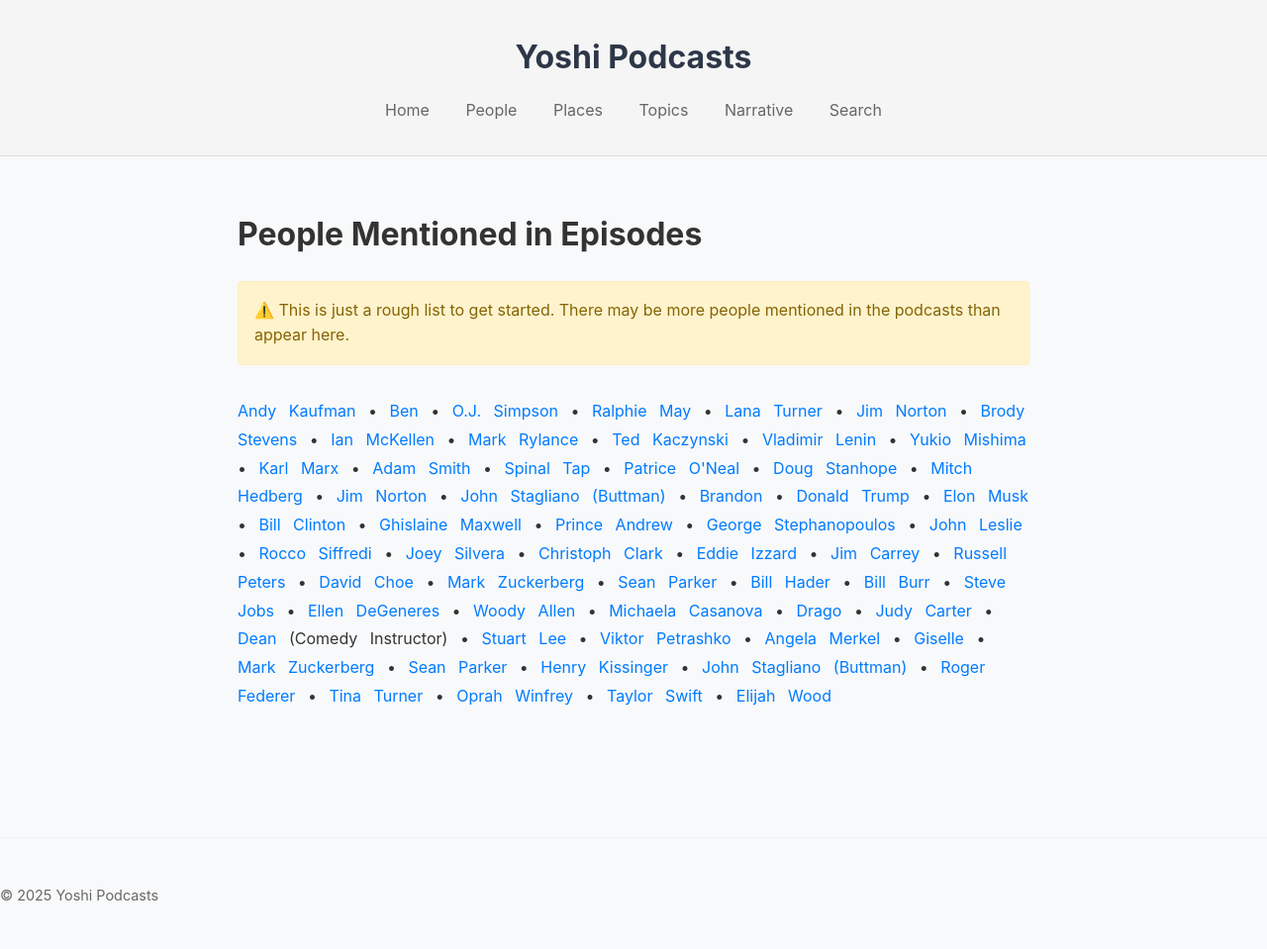
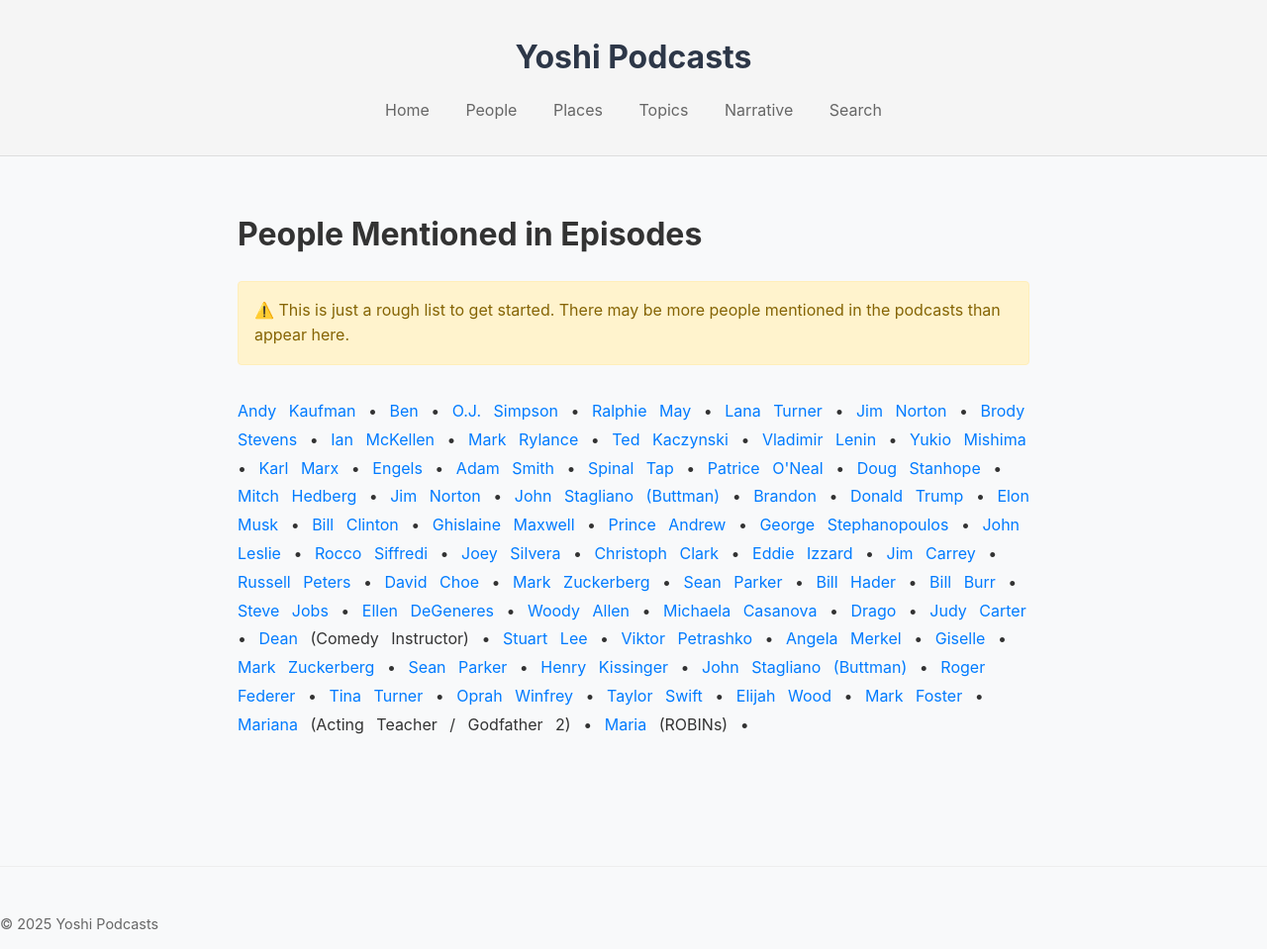
Before and after one commit to harryf/yoshi-podcasts, a Jekyll site: the page built from people.html, in a window 1280 px wide. Shown: the whole page at 99% size. Built offline with Jekyll 4.4.1, drawn with Linux system fonts in a browser that asks for light colours; comment, search, counter and statistics services are not loaded; before the commit the page ends 931 px from its top, so only the background shows below that.

Commit message:
More tuning

```diff
--- a/people.html
+++ b/people.html
@@ -22,7 +22,8 @@ title: People Mentioned
 <a href="{{ site.baseurl }}/search?q=Ted%20Kaczynski">Ted Kaczynski</a> •
 <a href="{{ site.baseurl }}/search?q=Vladimir%20Lenin">Vladimir Lenin</a> •
 <a href="{{ site.baseurl }}/search?q=Yukio%20Mishima">Yukio Mishima</a> •
-<a href="{{ site.baseurl }}/search?q=Karl%20Marx">Karl Marx</a> •
+<a href="{{ site.baseurl }}/search?q=Marx">Karl Marx</a> •
+<a href="{{ site.baseurl }}/search?q=Engels">Engels</a> •
 <a href="{{ site.baseurl }}/search?q=Adam%20Smith">Adam Smith</a> •
 <a href="{{ site.baseurl }}/search?q=Spinal%20Tap">Spinal Tap</a> •
 <a href="{{ site.baseurl }}/search?q=Patrice%20O%27Neal">Patrice O'Neal</a> •
@@ -68,7 +69,10 @@ title: People Mentioned
 <a href="{{ site.baseurl }}/search?q=Tina%20Turner">Tina Turner</a> •
 <a href="{{ site.baseurl }}/search?q=Oprah">Oprah Winfrey</a> •
 <a href="{{ site.baseurl }}/search?q=Taylor%20Swift">Taylor Swift</a> •
-<a href="{{ site.baseurl }}/search?q=Elijah%20Wood">Elijah Wood</a>
+<a href="{{ site.baseurl }}/search?q=Elijah%20Wood">Elijah Wood</a> •
+<a href="{{ site.baseurl }}/search?q=Mark%20Foster">Mark Foster</a> •
+<a href="{{ site.baseurl }}/search?q=Mariana">Mariana</a> (Acting Teacher / Godfather 2) •
+<a href="{{ site.baseurl }}/search?q=Mariana">Maria</a> (ROBINs) •
 
 
 </div>
```
